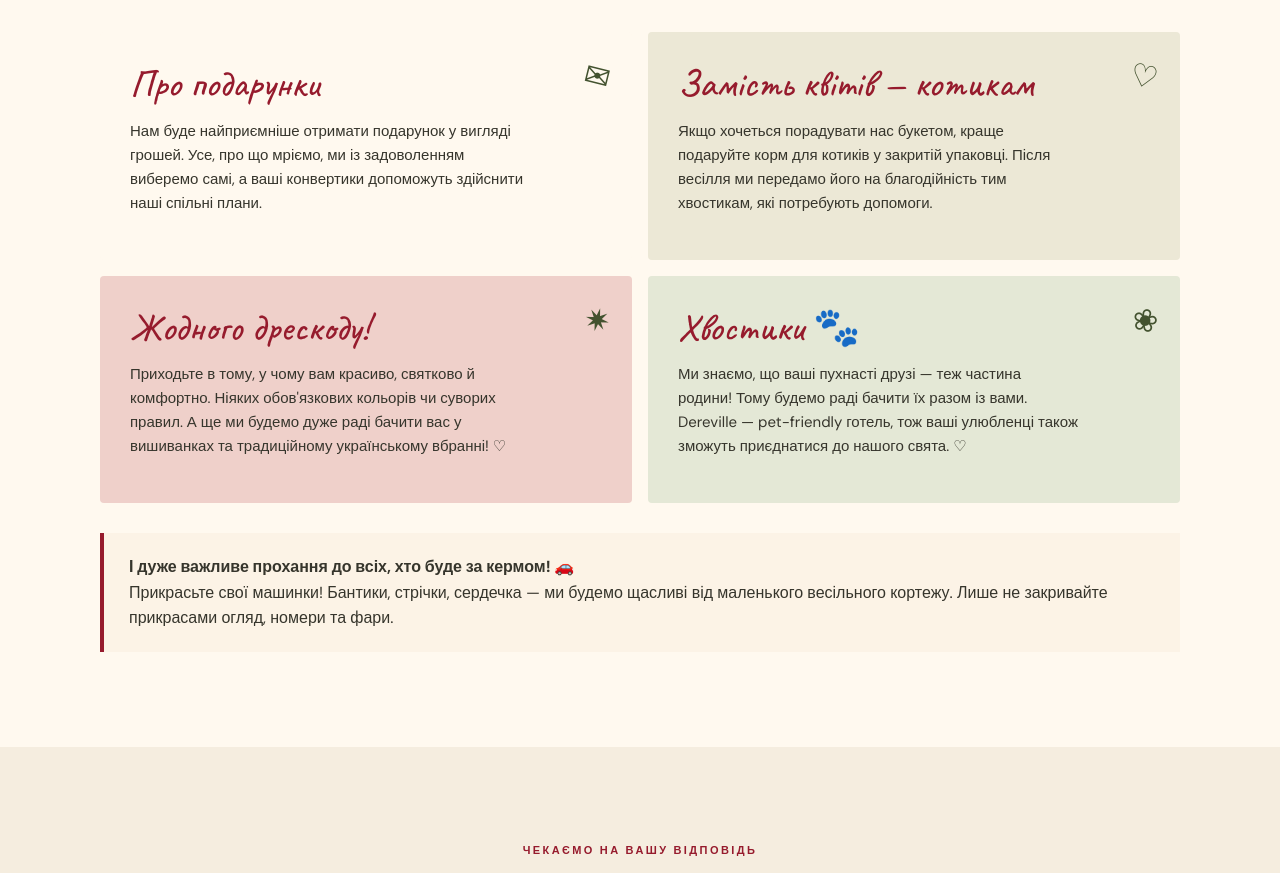
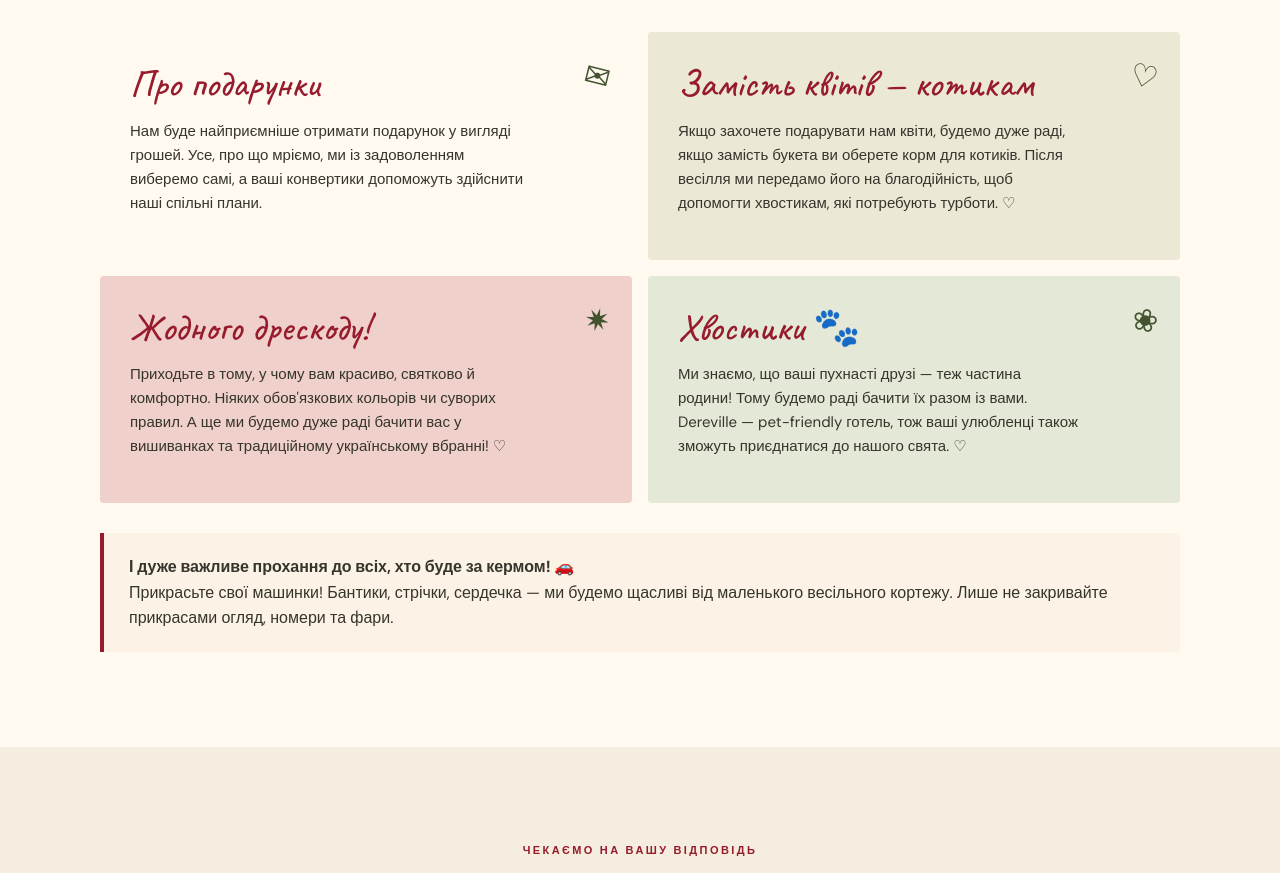
Before and after one commit to katyaakimova-ui/katya-dima-wedding, a plain HTML site: page index.html in a window 1280 px wide. Shown: the part 4723-5596 px from the top of the page. Drawn offline with nearby package versions, Linux system fonts and the light colour scheme.

Commit message:
Make charity cat food wish warmer and simpler

```diff
--- a/index.html
+++ b/index.html
@@ -120,7 +120,7 @@
 </div></section>
 <section class="section cream" id="wishes"><div class="shell"><div class="center"><div class="eyebrow">Кілька наших маленьких прохань</div><h2 class="sec-title">Важливі дрібнички</h2><p class="intro">Щоб свято було легким, теплим і трішки схожим на нас.</p></div>
   <div class="wishes-grid"><article class="wish"><span class="doodle" aria-hidden="true">✉</span><h3>Про подарунки</h3><p>Нам буде найприємніше отримати подарунок у вигляді грошей. Усе, про що мріємо, ми із задоволенням виберемо самі, а ваші конвертики допоможуть здійснити наші спільні плани.</p></article>
-  <article class="wish"><span class="doodle" aria-hidden="true">♡</span><h3>Замість квітів — котикам</h3><p>Якщо хочеться порадувати нас букетом, краще подаруйте корм для котиків у закритій упаковці. Після весілля ми передамо його на благодійність тим хвостикам, які потребують допомоги.</p></article>
+  <article class="wish"><span class="doodle" aria-hidden="true">♡</span><h3>Замість квітів — котикам</h3><p>Якщо захочете подарувати нам квіти, будемо дуже раді, якщо замість букета ви оберете корм для котиків. Після весілля ми передамо його на благодійність, щоб допомогти хвостикам, які потребують турботи. ♡</p></article>
   <article class="wish"><span class="doodle" aria-hidden="true">✷</span><h3>Жодного дрескоду!</h3><p>Приходьте в тому, у чому вам красиво, святково й комфортно. Ніяких обов'язкових кольорів чи суворих правил. А ще ми будемо дуже раді бачити вас у вишиванках та традиційному українському вбранні! ♡</p></article>
   <article class="wish"><span class="doodle" aria-hidden="true">❀</span><h3>Хвостики 🐾</h3><p>Ми знаємо, що ваші пухнасті друзі — теж частина родини! Тому будемо раді бачити їх разом із вами. Dereville — pet-friendly готель, тож ваші улюбленці також зможуть приєднатися до нашого свята. ♡</p></article></div>
   <div class="transport-note"><strong>І дуже важливе прохання до всіх, хто буде за кермом! 🚗</strong><br>Прикрасьте свої машинки! Бантики, стрічки, сердечка — ми будемо щасливі від маленького весільного кортежу. Лише не закривайте прикрасами огляд, номери та фари.</div>
```
